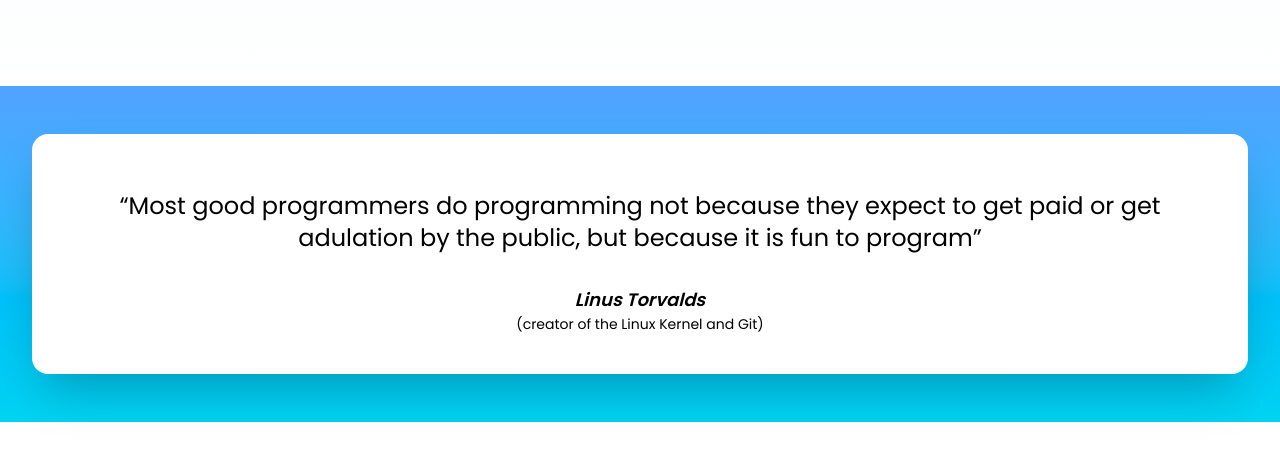
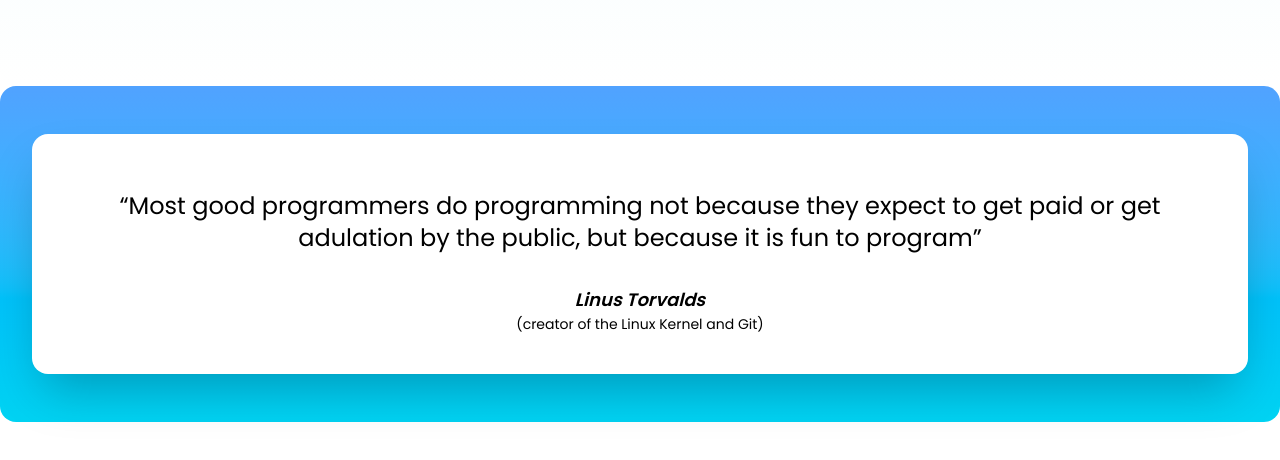
Before and after one commit to Gary-Bull/React-Portfolio-Site, a React (Vite) app: page / in a window 1280 px wide. Shown: the part 1279-1739 px from the top of the page. Built offline with nearby package versions, Linux system fonts and the light colour scheme.

Commit message:
small stlye change to the Quote section

```diff
--- a/src/sections/Quote.jsx
+++ b/src/sections/Quote.jsx
@@ -2,7 +2,7 @@
 
 const Quote = () => {
   return (
-    <section className="bg-linear-to-t from-cyan-400 to-blue-400 mx-auto px-8 py-12 max-w-7xl">
+    <section className="bg-linear-to-t from-cyan-400 to-blue-400 rounded-2xl mx-auto px-8 py-12 max-w-7xl">
       <div className="container bg-white rounded-2xl shadow-2xl mx-auto p-4 sm:p-10 text-center">
         <p className="text-2xl leading-6 sm:leading-8 text-center mt-4 pb-8">
           <q>
```
